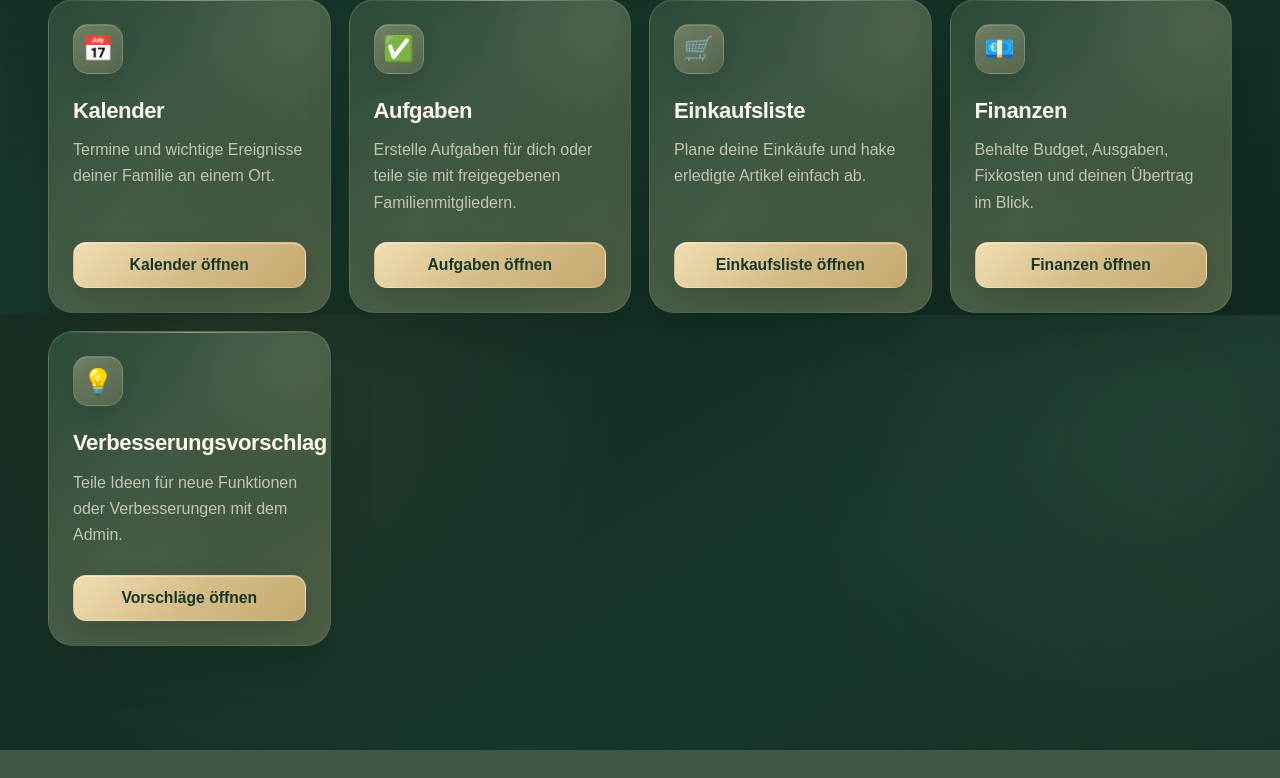
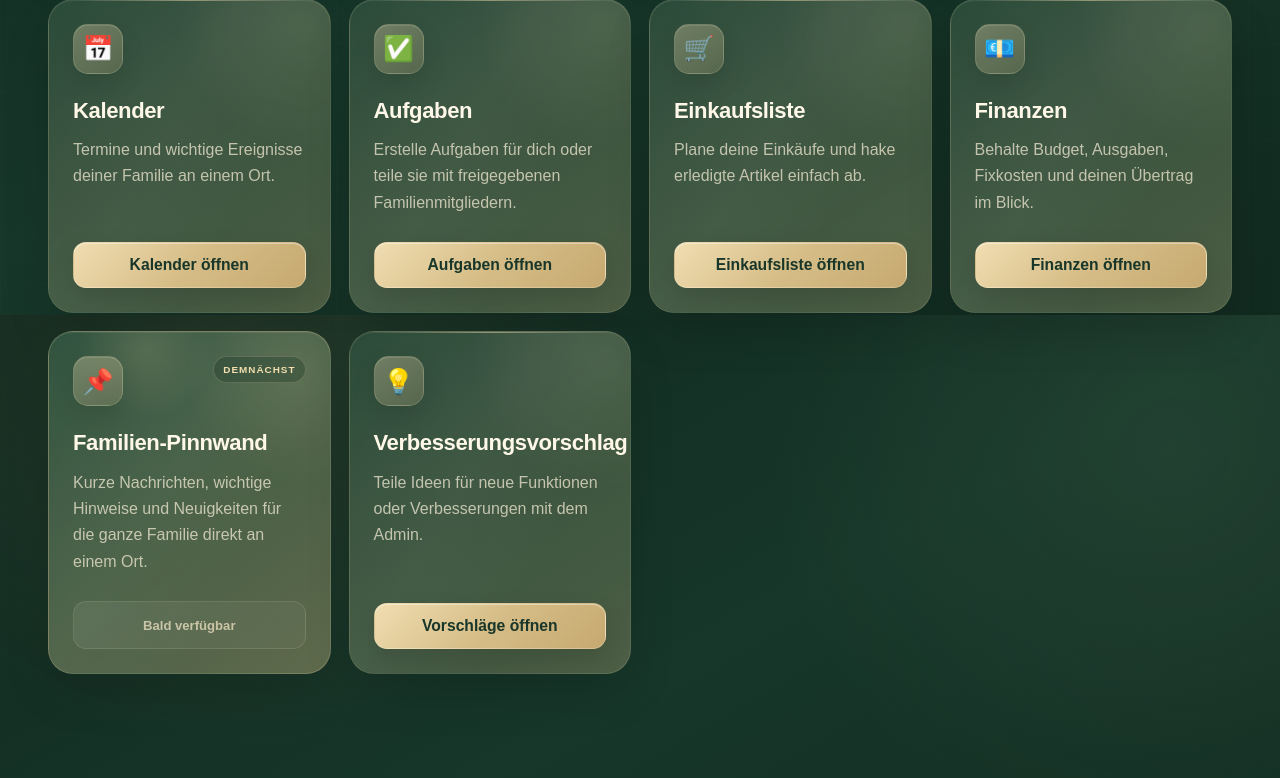
Before and after one commit to JK597/familienplaner, a Flask app: template templates/dashboard.html in a window 1280 px wide. Shown: the part 485-1263 px from the top of the page. Before the commit the page ends 1235 px from the top, so only its background shows below. Run offline with Flask 3, Linux system fonts and the light colour scheme; the template is opened without the code that fills it, so the values that code supplies are empty; some libraries are stand-ins or nearby versions.

Commit message:
Pinnwand als demnaechst angekuendigt

```diff
--- a/templates/dashboard.html
+++ b/templates/dashboard.html
@@ -2792,6 +2792,165 @@
 
         }
 
+
+        /* =========================================================
+           PINNWAND – COMING SOON
+        ========================================================= */
+
+        .coming-soon-card {
+            position: relative;
+            isolation: isolate;
+
+            border:
+                1px solid
+                rgba(236, 216, 171, 0.24);
+
+            background:
+                radial-gradient(
+                    circle at 88% 12%,
+                    rgba(241, 217, 164, 0.14),
+                    transparent 28%
+                ),
+                linear-gradient(
+                    145deg,
+                    rgba(49, 85, 64, 0.97),
+                    rgba(103, 112, 80, 0.90)
+                );
+        }
+
+        .coming-soon-card::after {
+            content: "";
+
+            position: absolute;
+
+            right: -45px;
+            top: -55px;
+
+            z-index: -1;
+
+            width: 145px;
+            height: 145px;
+
+            border-radius: 50%;
+
+            background:
+                radial-gradient(
+                    circle,
+                    rgba(239, 216, 166, 0.14),
+                    transparent 67%
+                );
+
+            pointer-events: none;
+        }
+
+        .coming-soon-top {
+            display: flex;
+            align-items: flex-start;
+            justify-content: space-between;
+
+            gap: 10px;
+        }
+
+        .coming-soon-badge {
+            display: inline-flex;
+            align-items: center;
+            justify-content: center;
+
+            min-height: 27px;
+
+            padding:
+                4px
+                9px;
+
+            border-radius: 999px;
+
+            color: #f3dfad;
+
+            background:
+                rgba(18, 49, 36, 0.30);
+
+            border:
+                1px solid
+                rgba(240, 220, 175, 0.20);
+
+            font-size: 0.62rem;
+            font-weight: 900;
+            letter-spacing: 0.10em;
+        }
+
+        .coming-soon-button {
+            width: 100%;
+            min-height: 48px;
+
+            display: flex;
+            align-items: center;
+            justify-content: center;
+
+            padding:
+                10px
+                14px;
+
+            border-radius: 13px;
+
+            color:
+                rgba(246, 232, 201, 0.72);
+
+            background:
+                linear-gradient(
+                    145deg,
+                    rgba(255,255,255,0.075),
+                    rgba(255,255,255,0.030)
+                );
+
+            border:
+                1px solid
+                rgba(239, 219, 176, 0.13);
+
+            font-size: 0.82rem;
+            font-weight: 800;
+
+            cursor: default;
+        }
+
+        @media (max-width: 700px) {
+
+            .coming-soon-card {
+                min-height: 132px !important;
+            }
+
+            .coming-soon-card .home-card-icon {
+                margin-bottom: 8px;
+            }
+
+            .coming-soon-top {
+                align-items: center;
+            }
+
+            .coming-soon-badge {
+                min-height: 21px;
+
+                padding:
+                    3px
+                    6px;
+
+                font-size: 0.47rem;
+                letter-spacing: 0.08em;
+            }
+
+            .coming-soon-button {
+                min-height: 36px;
+
+                padding:
+                    7px
+                    8px;
+
+                border-radius: 10px;
+
+                font-size: 0.66rem;
+            }
+
+        }
+
     </style>
 
 </head>
@@ -3359,6 +3518,46 @@
 
 
             <!-- =====================================
+                 PINNWAND – DEMNÄCHST
+            ====================================== -->
+
+            <article class="dashboard-home-card coming-soon-card">
+
+                <div class="coming-soon-top">
+
+                    <div class="home-card-icon">
+                        📌
+                    </div>
+
+                    <span class="coming-soon-badge">
+                        DEMNÄCHST
+                    </span>
+
+                </div>
+
+                <h2>
+                    Familien-Pinnwand
+                </h2>
+
+                <p>
+                    Kurze Nachrichten, wichtige Hinweise
+                    und Neuigkeiten für die ganze Familie
+                    direkt an einem Ort.
+                </p>
+
+                <div class="home-card-bottom">
+
+                    <div class="coming-soon-button">
+                        Bald verfügbar
+                    </div>
+
+                </div>
+
+            </article>
+
+
+
+            <!-- =====================================
                  NORMALER BENUTZER:
                  VERBESSERUNGSVORSCHLAG
             ====================================== -->
```
